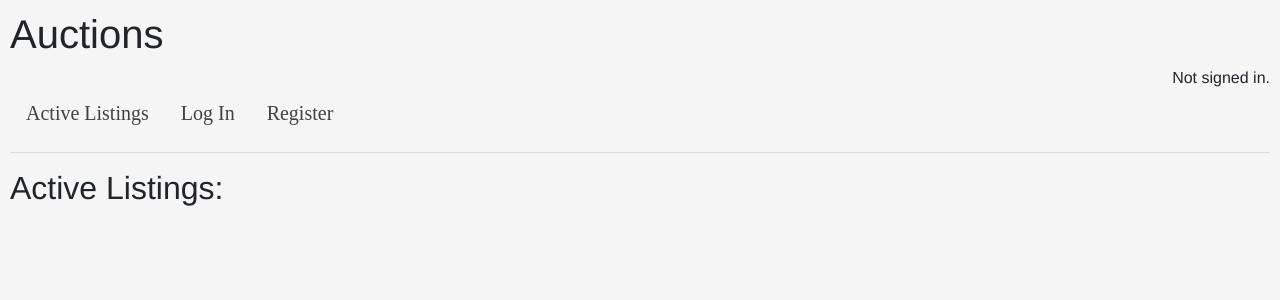
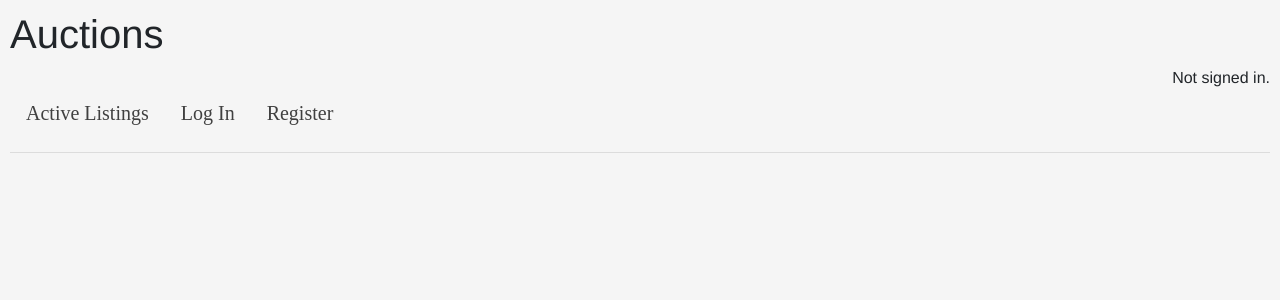
Before and after one commit to languephone/Web50-Commerce, a Django app: page / in a window 1280 px wide. Shown: the top 300 px of the page. Run offline with Django 3.2, Linux system fonts and the light colour scheme; data that the repository does not hold is empty; some libraries are stand-ins or nearby versions.

Commit message:
Remove "Active Listings" text from template

```diff
--- a/auctions/templates/auctions/index.html
+++ b/auctions/templates/auctions/index.html
@@ -1,7 +1,6 @@
 {% extends "auctions/layout.html" %}
 
 {% block body %}
-    <h2>Active Listings:</h2>
     <div class="grid">
     {% for listing in listings %}
         <div class="listing">
```
